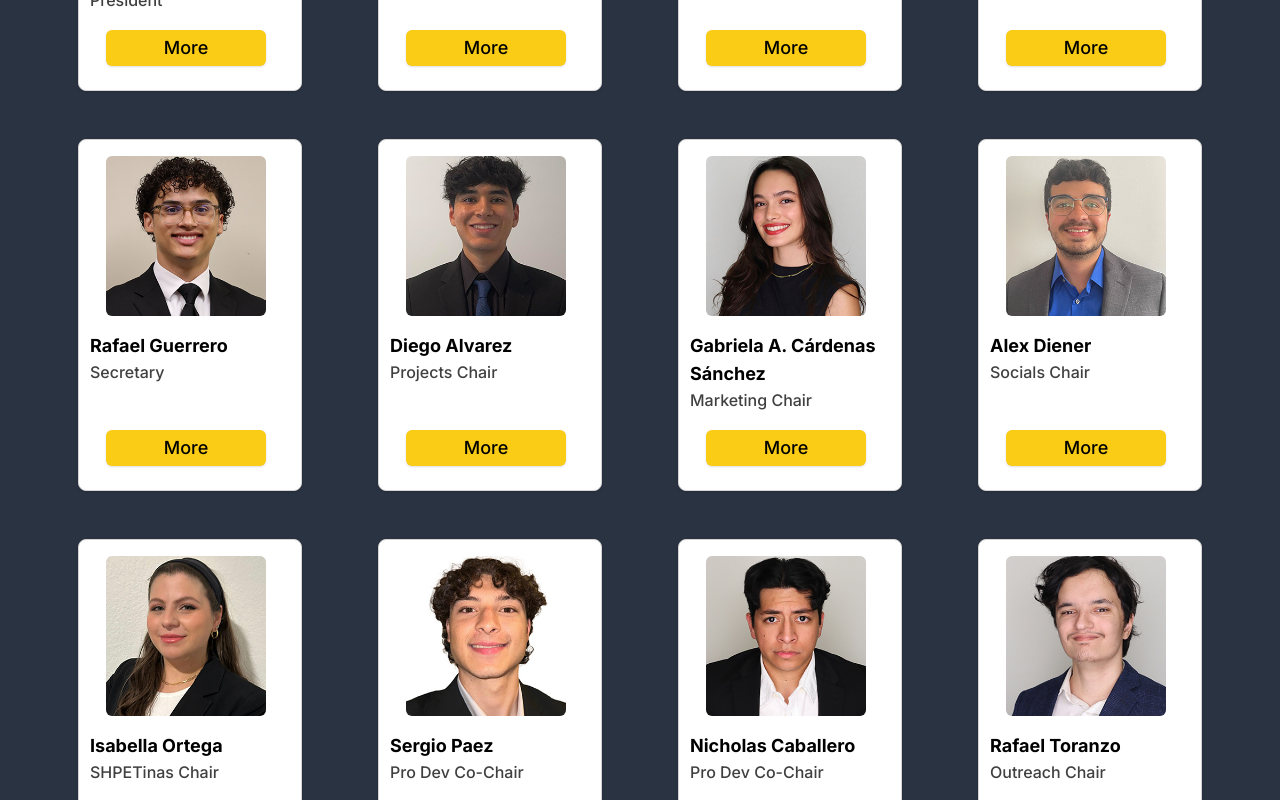
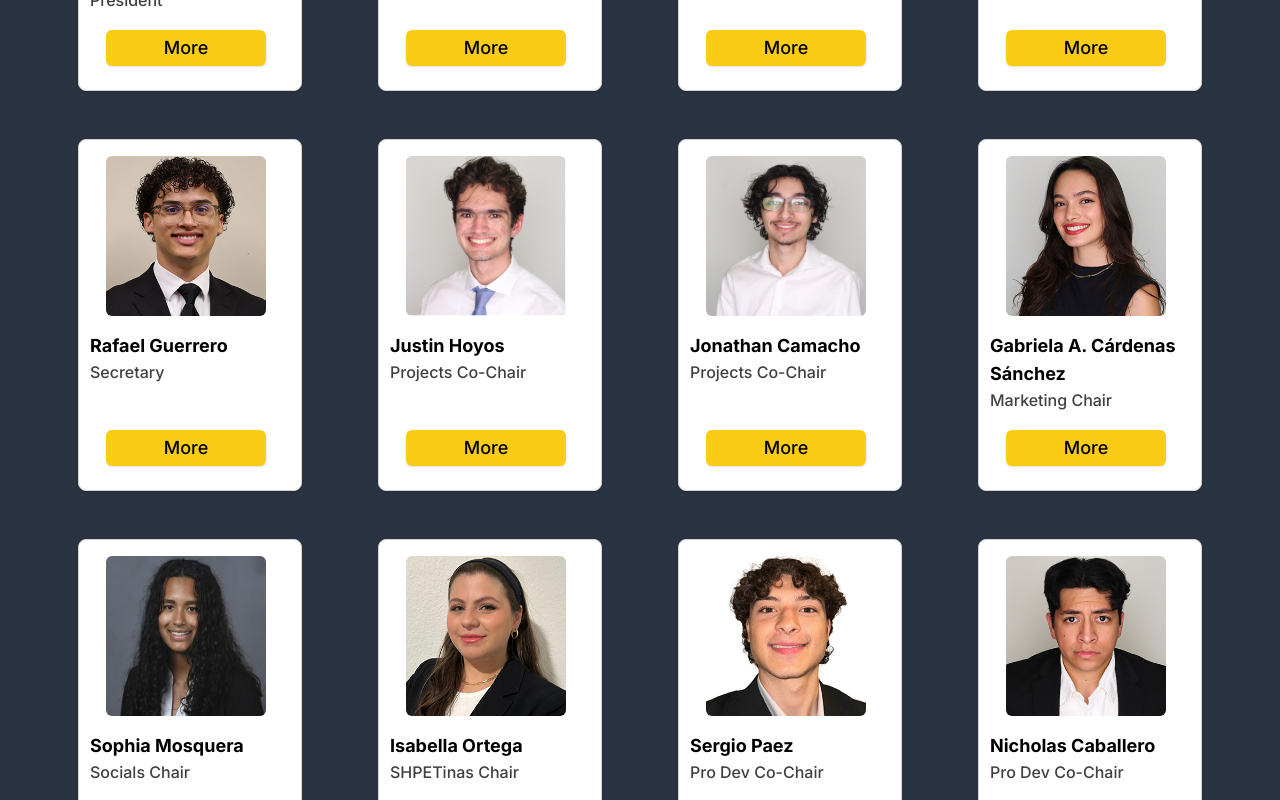
Before and after one commit to SHPEUCF/shpe-web, a Next.js app: page / in a window 1280 px wide. Shown: the part 4220-5020 px from the top of the page. Built offline with nearby package versions, Linux system fonts and the light colour scheme.

Commit message:
added eboard

```diff
--- a/src/app/components/Team.tsx
+++ b/src/app/components/Team.tsx
@@ -93,45 +93,58 @@ const members = [
   },
   {
     id: 6,
-    name: "Diego Alvarez",
-    pos: "Projects Chair",
-    pic: "/board/diego.jpg",
-    major: "Aerospace Engineering",
-    linkedin: "https:/www.linkedin.com/in/diego-alvarez27",
-    email: "diegoaviones4@gmail.com",
+    name: "Justin Hoyos",
+    pos: "Projects Co-Chair",
+    pic: "/board/justin.jpg",
+    major: "Computer Sceince",
+    linkedin: "https://www.linkedin.com/in/justinhoyos/",
+    email: "projects@shpeucf.com",
     age: 19,
-    futureJob: "Aerospace Engineering",
-    hobbies: ["Tinkering", "Fishing", "Tennis"],
-    bio: `My diverse experiences have honed my skills as an engineer and a leader, preparing me to advocate for underrepresented engineers and lead impactful projects. As Project Chair at SHPE UCF, I develop inclusive projects to help members overcome technical and cultural challenges. `
+    futureJob: "Cyber Engineering",
+    hobbies: ["One piece", "Coding", "Gaming"],
+    bio: `Hey! My name is Justin and I am a Cuban from Miami! I am currently a second-year Computer Science student and I work as a Cyber Engineer in the Defense Industry. I hope to one day create a career as a Software Engineer in the Biomedical or Fintech Industries as well. I look forward to being your Projects Co-Chair and bringing you cool, interactive workshops weekly! `
   },
   {
     id: 7,
+    name: "Jonathan Camacho",
+    pos: "Projects Co-Chair",
+    pic: "/board/jonathan.jpg",
+    major: "Computer Sceince",
+    linkedin: "https://www.linkedin.com/in/jc150/",
+    email: "projects@shpeucf.com",
+    age: 20,
+    futureJob: "Software Developer in the space industry",
+    hobbies: ["Bad Bunny", "Traveling", "Space"],
+    bio: `Hello! My name is Jonathan Camacho and i am from Puerto Rico.  I am a third-year Computer science major and work at the Propulsion and Energy Research Lab at UCF.  A fun fact is that I have several Pilot's License ratings. `
+  },
+  {
+    id: 8,
     name: "Gabriela A. Cárdenas Sánchez",
     pos: "Marketing Chair",
     pic: "/board/gabriela.jpg",
     major: "Industrial Engineering",
     linkedin: "https://www.linkedin.com/in/gabriela-cardenas-sanchez-966b43234",
     email: "marketing@shpeucf.com",
-    age: 22,
+    age: 23,
     futureJob: "Project Management, Technical Design, Drafting",
     hobbies: ["Sports", "Modeling", "F1", "Sewing", "Amusement parks", "Music", "Traveling", "Concerts", "Try new things and adventures"],
     bio: `Hey! My name is Gabriela, I was born in Maracay, Venezuela, my grandparents where Colombian (Medellin) and Lebanese (Zgharta) immigrants in Venezuela. I'm majoring in Industrial Engineering and minoring in Business Administration. Fun fact about me: I do rappel since I was 2 years old. I also want to be an architect and a fashion designer living in Italy, that's why I'm learning my forth language (Italian)`
   },
   {
-    id: 8,
-    name: "Alex Diener",
+    id: 9,
+    name: "Sophia Mosquera",
     pos: "Socials Chair",
-    pic: "/board/alex.jpg",
-    major: "Mechanical Engineering",
-    linkedin: "https://www.linkedin.com/in/alexanderdiener",
+    pic: "/board/sophia.jpg",
+    major: "Civil Engineering",
+    linkedin: "https://www.linkedin.com/in/sophia-mosquera/",
     email: "socials@shpeucf.com",
-    age: 22,
+    age: 20,
     futureJob: "Automotive Engineering",
-    hobbies: ["Scuba diving", "Cars", "Travel"],
-    bio: `5th year student graduating in Fall 2024. I am from South Florida and I am Colombian. I’ve been in SHPE since my freshman year and I am excited to give back to this club and give you all a fun semester!`
+    hobbies: ["Scuba diving", "Working out", "Cooking"],
+    bio: `Hi! I’m Sophia, a second year Civil Engineering Student. I currently work at Terracon as a Geotechnical Intern, and in the summer I will be a VDC Intern at Whiting Turner. I am Colombian, but grew up in Jacksonville, and a fun fact about me is I also work in the Outdoor Adventure Center in the RWC.`
   },
   {
-    id: 9,
+    id: 10,
     name: "Isabella Ortega",
     pos: "SHPETinas Chair",
     pic: "/board/isabella.jpg",
@@ -144,7 +157,7 @@ const members = [
     bio: `Hey! My name is Isabella (or Isa) and I'm a second year industrial engineering major. I am from So-Flo and am Venezuelan. I am here to support my fellow women in STEM any way I can.`
   },
   {
-    id: 10,
+    id: 11,
     name: "Sergio Paez",
     pos: "Pro Dev Co-Chair",
     pic: "/board/sergio.jpg",
@@ -157,7 +170,7 @@ const members = [
     bio: `Hi yall! My name is Sergio Paez, I am a first-generation Venezuelan American (born and raised in Miami, FL) and I am currently serving as one of SHPE UCF's Pro Dev Co-Chairs. This past summer, I was an Operations Services Intern on the Logistics Data Solutions Team at NVIDIA, and have previously participated in programs held by Jane Street, Vanguard, and Accenture. I have a passion for solving problems, and aspire to utilize both software/hardware to solve the world's toughest challenges. Outside of school, I like to ride my bike around the Orlando area, explore new sights, and stay up to date with new music!`
   },
   {
-    id: 11,
+    id: 12,
     name: "Nicholas Caballero",
     pos: "Pro Dev Co-Chair",
     pic: "/board/nicholas.jpg",
@@ -170,9 +183,21 @@ const members = [
     bio: "What is up! My name is Nicholas Caballero and I am a Mechanical Engineer major. I have an internship with Siemens-Energy but I wish to one day work in the R&D industry or something that directly brings smiles to people’s faces. I love to cook, bedrot while watching shows, and lift! If you ever see me, don’t be afraid to say hi! Excited to work with you all and be one of your Professional Development Chairs. "
   },
   {
-    id: 12,
+    id: 13,
+    name: "Alejandra Camejo",
+    pos: "Outreach Co-Chair",
+    pic: "/board/alejandra.jpg",
+    major: "Industrial Engineering",
+    linkedin: "www.linkedin.com/in/alejandra-camejo1",
+    email: "alejandra.camejo.arrien@gmail.com",
+    futureJob: "Project Management/Data Analytics",
+    hobbies: ["board games", "Traveling", "Watch TV shows"],
+    bio: "Hi everyone, I'm Ale and I'm a first year industrial engineering student! I'm a Venezuelan raised in South Florida. I have been told that I have a resting mad face, but I actually love when people come up to me so feel free to stop me and say hi! I love animals and I'm getting into nature photography. A personal dream of mine is to be touched by a manatee because it's illegal for me to touch them, but not the other way around."
+  },
+  {
+    id: 14,
     name: "Rafael Toranzo",
-    pos: "Outreach Chair",
+    pos: "Outreach Co-Chair",
     pic: "/board/toranzo.jpg",
     major: "Industrial Engineering",
     linkedin: "http://www.linkedin.com/in/rafael-toranzo",
@@ -182,7 +207,7 @@ const members = [
     bio: "Hello everyone, my name is Rafael Toranzo and I am so looking forward to great year of working diligent and having fun with SHPE as the Outreach Chair and I hope we can all have another great year working together and creating yet another exceptional SHPE JR. Conference!"
   },
   {
-    id: 13,
+    id: 15,
     name: "Steven Matute",
     pos: "MentorSHPE Co-Chair",
     pic: "/board/steven.jpg",
@@ -195,7 +220,7 @@ const members = [
     bio: "Hello! My name is Steven and I am a first gen here at UCF and my family is from Colombia and Honduras! I am a Civil Engineer major with previous internship experience in multple construction companies. I love theme parks and anything building, design and construction!"
   },
   {
-    id: 14,
+    id: 16,
     name: "Alejandro Giraldo",
     pos: "MentorSHPE Co-Chair",
     pic: "/board/alej.jpg",
@@ -208,7 +233,7 @@ const members = [
     bio: "Hi! I'm Alejandro, your MentorSHPE co-director. I'm 21 years old and a Civil Engineering student; I'm pursuing a career in construction management and am more than happy to help out anyone who is interested in the industry!"
   },
   {
-    id: 15,
+    id: 17,
     name: "Nicole Nascimento",
     pos: "Tech Co-Chair",
     pic: "/board/nicole.jpg",
@@ -221,7 +246,7 @@ const members = [
     bio: "Hey! My name is Nicole and I am from the best country in South America: Brazil! I am a fourth-year Computer Science major, work as an Undergraduate Teaching Assistant for Intro to C and as a Software Engineer at UCF. This summer I had my first internship. A fun fact is that I built and designed the website that you are in right now!"
   },
   {
-    id: 16,
+    id: 18,
     name: "Yousef Osman",
     pos: "Tech Co-Chair",
     pic: "/board/yousef.jpg",
```
Also changed, not shown: public/board/alej.jpg, public/board/alejandra.jpg (added).
